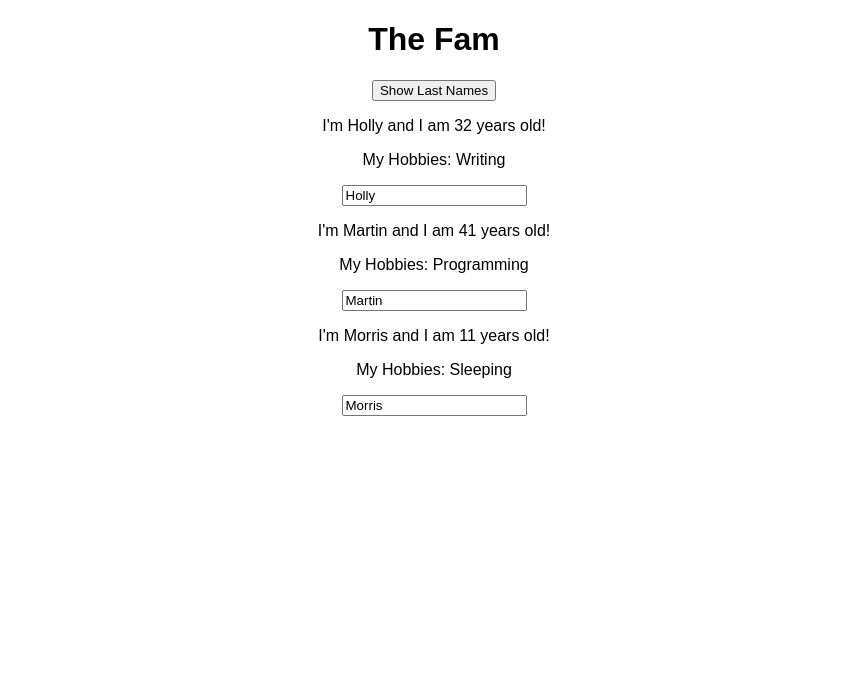
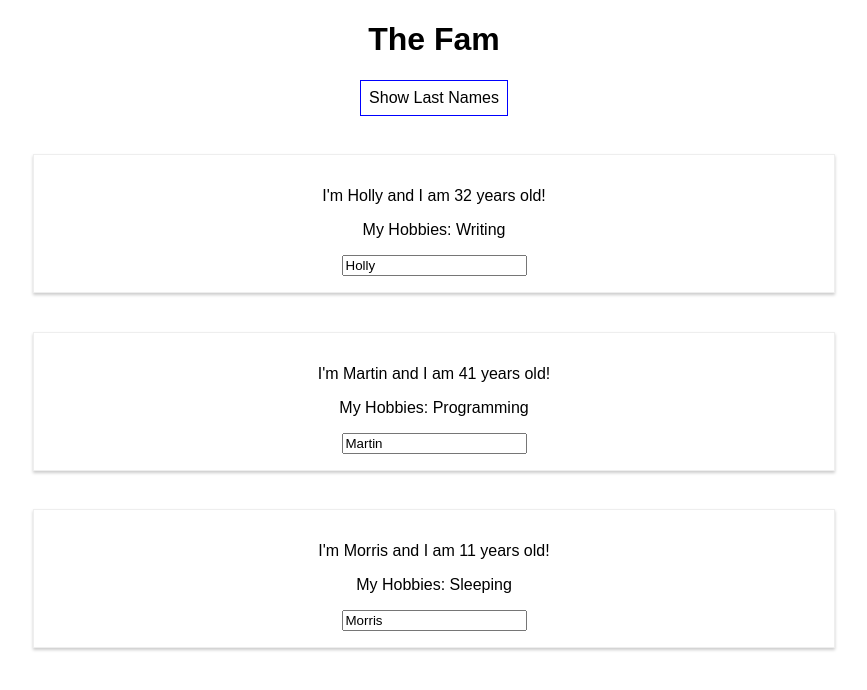
Before and after one commit to LittleBlue418/learning-react, a React (Create React App) app: page / in a window 1280 px wide. Shown: the top 690 px of the page, without its empty margins (206-1073 px from the left). Built offline with nearby package versions, Linux system fonts and the light colour scheme.

Commit message:
stylesheet & inline styling

```diff
--- a/src/App.js
+++ b/src/App.js
@@ -33,10 +33,20 @@ class App extends Component {
   }
 
   render () {
+    const buttonStyle = {
+      backgroundColor: 'white',
+      font: 'inherit',
+      border: '1px solid blue',
+      padding: '8px',
+      cursor: 'pointer'
+    };
+
     return (
       <div className="App">
         <h1>The Fam</h1>
-        <button onClick={() => this.switchNameHandler('LittleBlue')}>Show Last Names</button>
+        <button
+          style={buttonStyle}
+          onClick={() => this.switchNameHandler('LittleBlue')}>Show Last Names</button>
         <Person
           name={this.state.persons[0].name}
           age={this.state.persons[0].age}
--- /dev/null
+++ b/src/Person/Person.css
@@ -0,0 +1,10 @@
+.Person {
+    width: 60%;
+    margin: auto;
+    border: 1px solid #eee;
+    box-shadow: 0 2px 3px #ccc;
+    padding: 16px;
+    text-align: center;
+    margin-top: 3%;
+    margin-bottom: 3%;
+}
--- a/src/Person/Person.js
+++ b/src/Person/Person.js
@@ -1,8 +1,9 @@
 import React from 'react';
+import './Person.css';
 
 const person = (props) => {
   return (
-  <div>
+  <div className="Person">
     <p onClick={props.click}>I'm {props.name} and I am {props.age} years old!</p>
     <p>{props.children}</p>
     <input type="text" onChange={props.changed} value={props.name}/>
```
